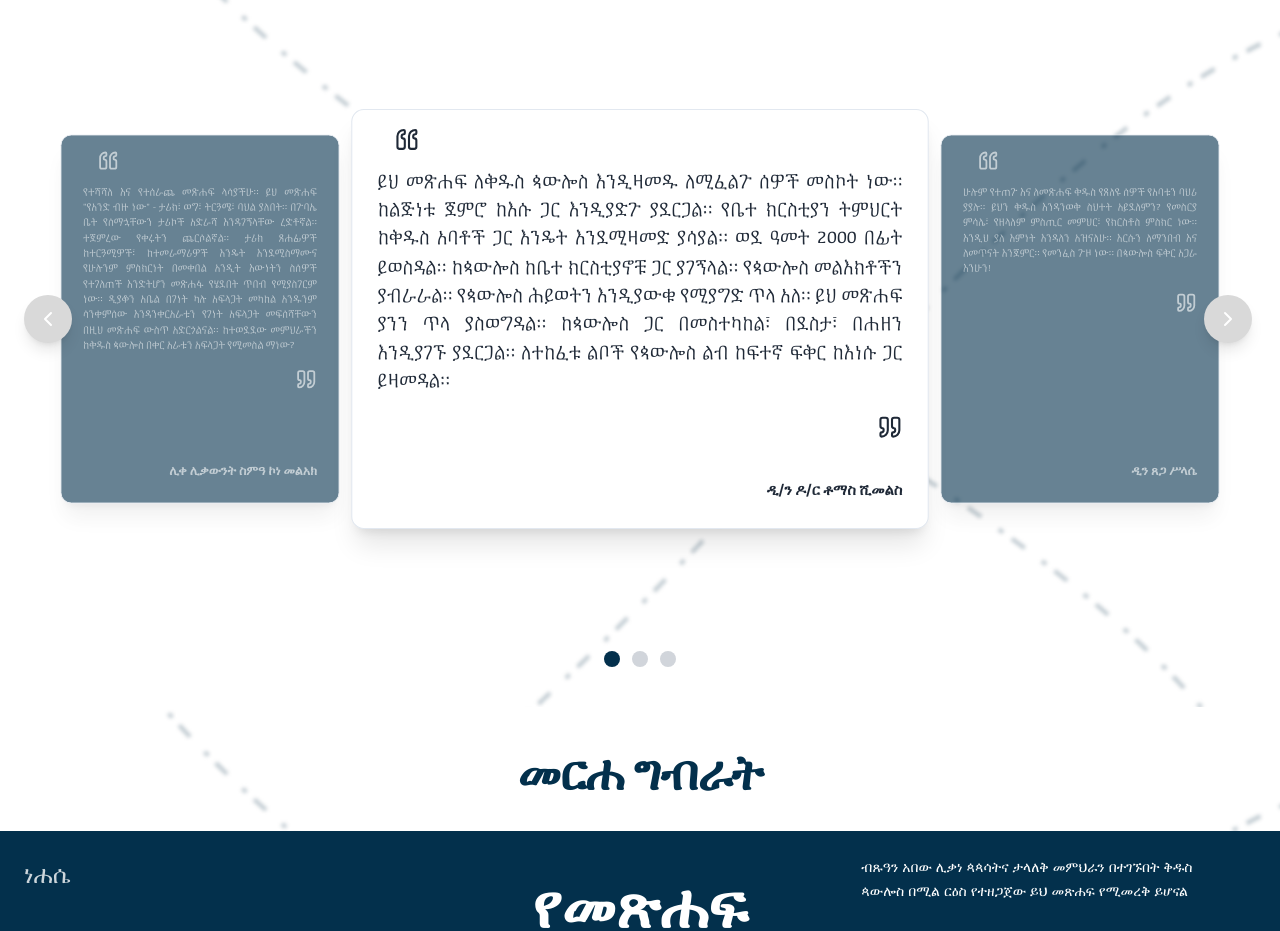
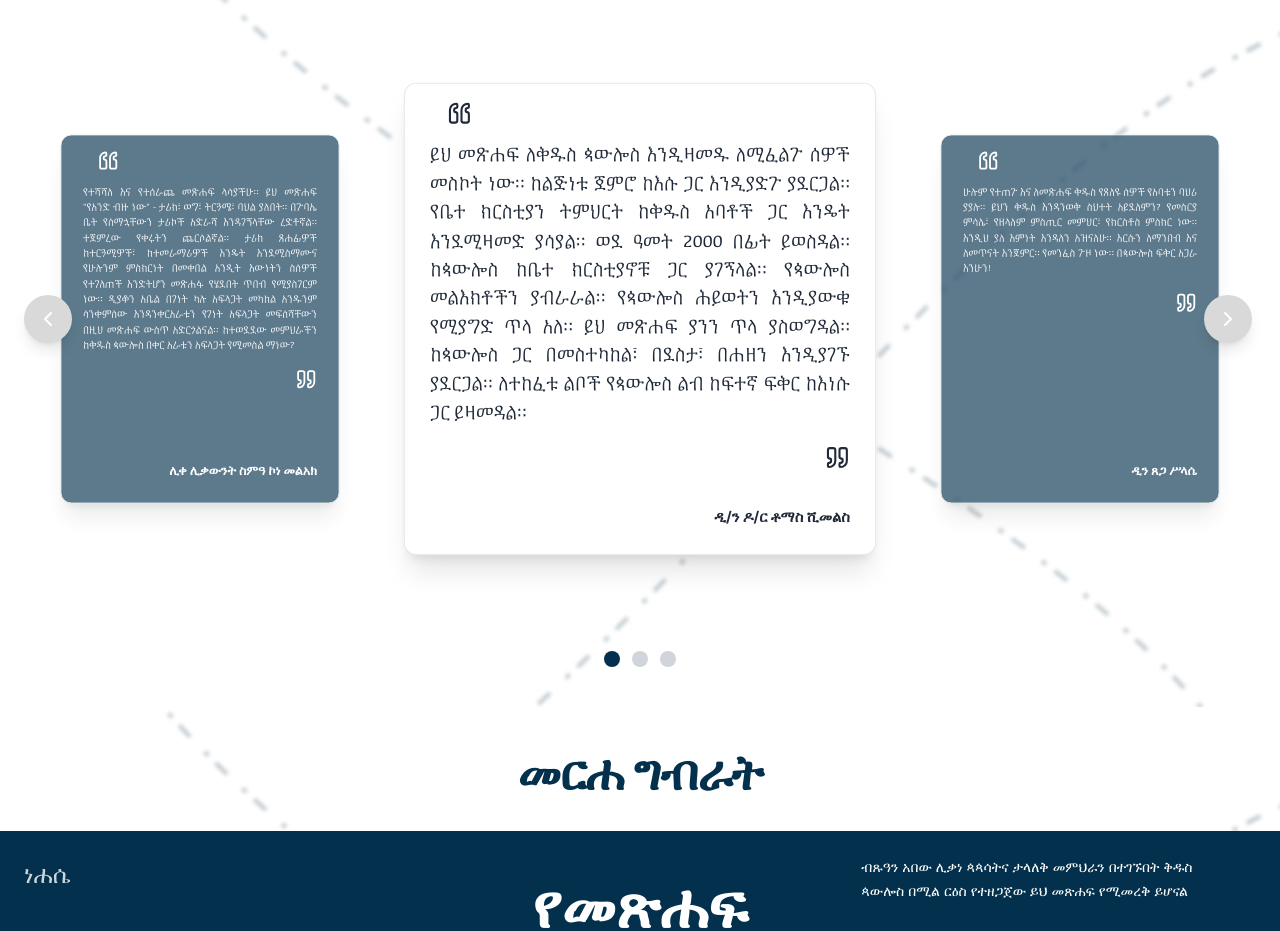
Before and after one commit to MekdelawitGebre/st-paul-book, a Next.js app: page / in a window 1280 px wide. Shown: the part 4100-5031 px from the top of the page. Built offline with nearby package versions, Linux system fonts and the light colour scheme; a web font is replaced by a local one.

Commit message:
fix :the marigin of reader

```diff
--- a/components/reader-testimonials.tsx
+++ b/components/reader-testimonials.tsx
@@ -8,8 +8,8 @@ import quotesData from "@/data/reader-testimonials.json";
 
 const cardConfig = {
   active: {
-    width: "500px",
-    height: "400px",
+    width: "300px",
+    height: "450px",
     transform: "translateX(0) scale(1.05)",
     className: "scale-105 opacity-100 z-20",
     contentOpacity: "opacity-100",
@@ -20,19 +20,19 @@ const cardConfig = {
     width: "310px",
     height: "410px",
     transform: "translateX(-440px) scale(0.9)",
-    className: "scale-90 opacity-60 z-10",
-    contentOpacity: "opacity-60",
+    className: "scale-90 opacity-80 z-10",
+    contentOpacity: "opacity-100",
     fontSize: "text-[10px]",
-    bg: "bg-[#03304c] text-white",
+    bg: "bg-[#355970] text-white",
   },
   next: {
     width: "310px",
     height: "410px",
     transform: "translateX(440px) scale(0.9)",
-    className: "scale-90 opacity-60 z-10",
-    contentOpacity: "opacity-60",
+    className: "scale-90 opacity-80 z-10",
+    contentOpacity: "opacity-100",
     fontSize: "text-[10px]",
-    bg: "bg-[#03304c] text-white",
+    bg: "bg-[#355970] text-white",
   },
 };
 
@@ -120,7 +120,9 @@ export default function ReaderQuotes() {
                   className={`absolute transition-all duration-700 ease-in-out ${
                     config.className
                   } ${
-                    position === "active" ? "w-[90%] md:w-[550px]" : "w-[310px]"
+                    position === "active"
+                      ? "w-[80%] mx-4 sm:w-[70%] sm:mx-8 md:w-[450px] md:mx-0"
+                      : "w-[310px]"
                   }`}
                   style={{
                     height: config.height,
```
